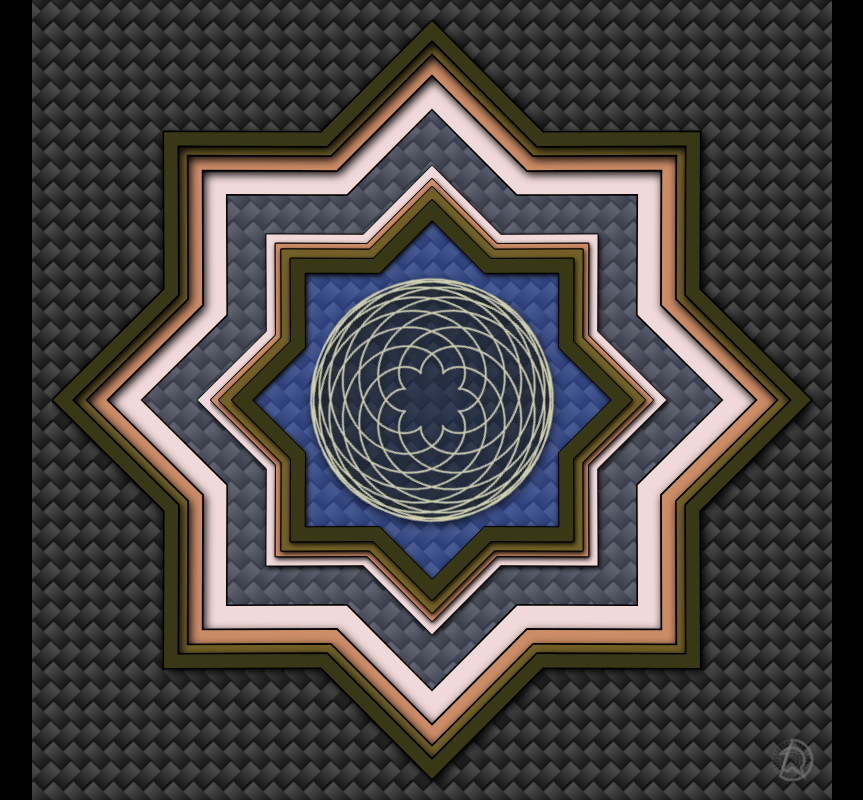
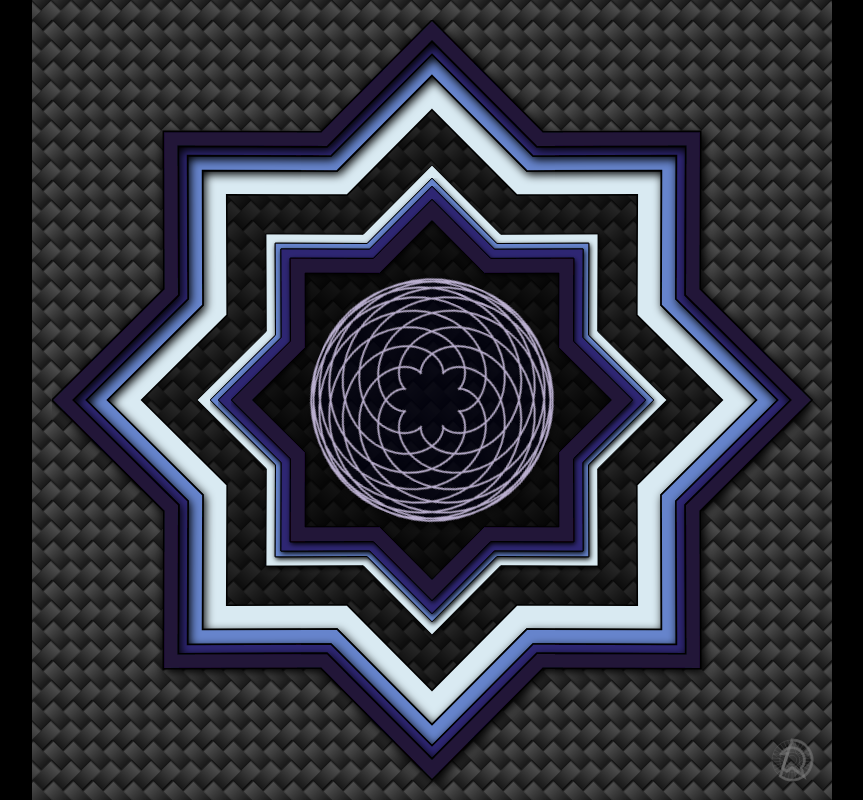
Before and after one commit to dopplerreflect/starts-with-a, a SvelteKit app: page /octagonal-mandala in a window 1280 px wide. Shown: the whole page, without its empty margins (208-1071 px from the left). Built offline with nearby package versions, Linux system fonts and the light colour scheme.

Commit message:
oct mand: var hue

```diff
--- a/src/routes/octagonal-mandala/+page.svelte
+++ b/src/routes/octagonal-mandala/+page.svelte
@@ -11,6 +11,7 @@
 	const size = 2 ** 10;
 	const bgsize = Math.sqrt(size ** 2 * 2);
 	const strokeWidth = size / 2 ** 9;
+	let hue = 200;
 
 	const r0 = (size / 2) * 0.95;
 	const angles = arrayMap(16, (n) => (360 / 16) * n - 90);
@@ -92,19 +93,19 @@
 	</defs>
 	<Background size={bgsize} transform={'rotate(45)'} fill="url(#CarbonFiberPattern)" />
 
-	<circle r={radii[6]} fill="hsl(225, 50%, 75%)" fill-opacity={0.25} />
+	<circle r={radii[6]} fill="hsl(${hue + 60}, 50%, 15%)" fill-opacity={0.5} />
 	<path
 		d={tesselatedOctagonPath}
 		stroke-width={strokeWidth}
 		stroke="black"
-		fill={`hsl(0, 50%, 90%)`}
+		fill={`hsl(${hue + 0}, 50%, 90%)`}
 		fill-rule="evenodd"
 	/>
 	<path
 		d={tesselatedOctagonPath2}
 		stroke-width={strokeWidth}
 		stroke="black"
-		fill={`hsl(22.5, 50%, 60%)`}
+		fill={`hsl(${hue + 22}.5, 50%, 60%)`}
 		fill-rule="evenodd"
 		filter="url(#f3)"
 	/>
@@ -112,7 +113,7 @@
 		d={tesselatedOctagonPath3}
 		stroke-width={strokeWidth}
 		stroke="black"
-		fill={`hsl(45, 50%,30%)`}
+		fill={`hsl(${hue + 45}, 50%,30%)`}
 		fill-rule="evenodd"
 		filter="url(#f3)"
 	/>
@@ -120,18 +121,18 @@
 		d={tesselatedOctagonPath4}
 		stroke-width={strokeWidth}
 		stroke="black"
-		fill={`hsl(60, 50%, 15%)`}
+		fill={`hsl(${hue + 60}, 50%, 15%)`}
 		fill-rule="evenodd"
 		filter="url(#f3)"
 	/>
 
-	<circle r={radii[12]} fill="hsl(225, 100%, 50%)" fill-opacity={0.25} />
+	<circle r={radii[12]} fill="hsl(${hue + 0}, 100%, 15%)" fill-opacity={0.5} />
 
 	<path
 		d={tesselatedOctagonPath4}
 		stroke-width={strokeWidth}
 		stroke="black"
-		fill={`hsl(0, 50%, 90%)`}
+		fill={`hsl(${hue + 0}, 50%, 90%)`}
 		fill-rule="evenodd"
 		filter="url(#f3)"
 		transform={`scale(${phi})`}
@@ -140,7 +141,7 @@
 		d={tesselatedOctagonPath3}
 		stroke-width={strokeWidth}
 		stroke="black"
-		fill={`hsl(22.5, 50%, 60%)`}
+		fill={`hsl(${hue + 22}.5, 50%, 60%)`}
 		fill-rule="evenodd"
 		filter="url(#f3)"
 		transform={`scale(${phi})`}
@@ -149,7 +150,7 @@
 		d={tesselatedOctagonPath2}
 		stroke-width={strokeWidth}
 		stroke="black"
-		fill={`hsl(45, 50%,30%)`}
+		fill={`hsl(${hue + 45}, 50%,30%)`}
 		fill-rule="evenodd"
 		filter="url(#f3)"
 		transform={`scale(${phi})`}
@@ -158,7 +159,7 @@
 		d={tesselatedOctagonPath}
 		stroke-width={strokeWidth}
 		stroke="black"
-		fill={`hsl(60, 50%, 15%)`}
+		fill={`hsl(${hue + 60}, 50%, 15%)`}
 		fill-rule="evenodd"
 		filter="url(#f3)"
 		transform={`scale(${phi})`}
@@ -166,8 +167,8 @@
 
 	<path
 		d={epicycloidPath()}
-		stroke="hsl(60, 25%, 75%)"
-		fill="hsl(30, 25%, 10%)"
+		stroke={`hsl(${hue + 60}, 25%, 75%)`}
+		fill={`hsl(${hue + 30}, 25%, 10%)`}
 		fill-opacity={0.25}
 		stroke-width={strokeWidth}
 		filter="url(#f3)"
@@ -176,7 +177,7 @@
 	<!-- <PathBuilder {angles} {radii} /> -->
 	<DrLogo
 		size={size / 20}
-		stroke={`hsl(0, 0%, 50%)`}
+		stroke={`hsl(${hue + 0}, 0%, 50%)`}
 		strokeOpacity={0.5}
 		transform={`translate(${size / 2 - size / 20} ${size / 2 - size / 20})`}
 	/>
```
